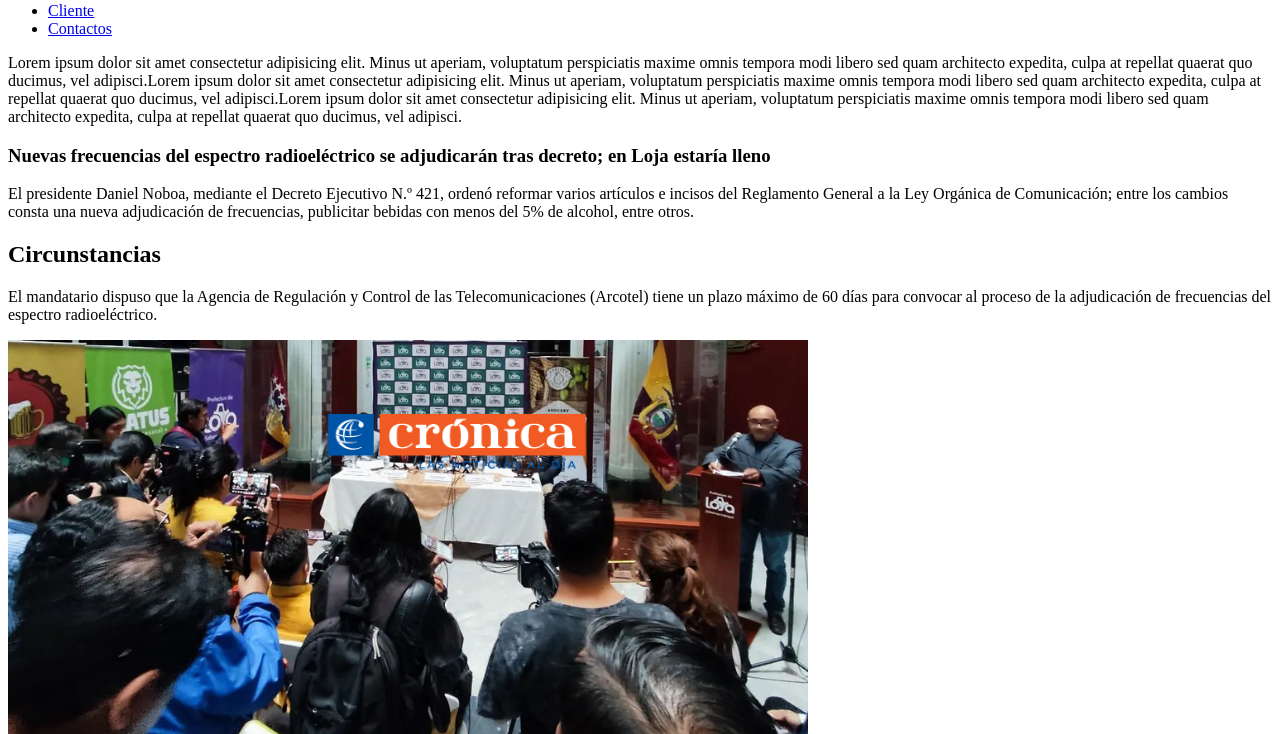
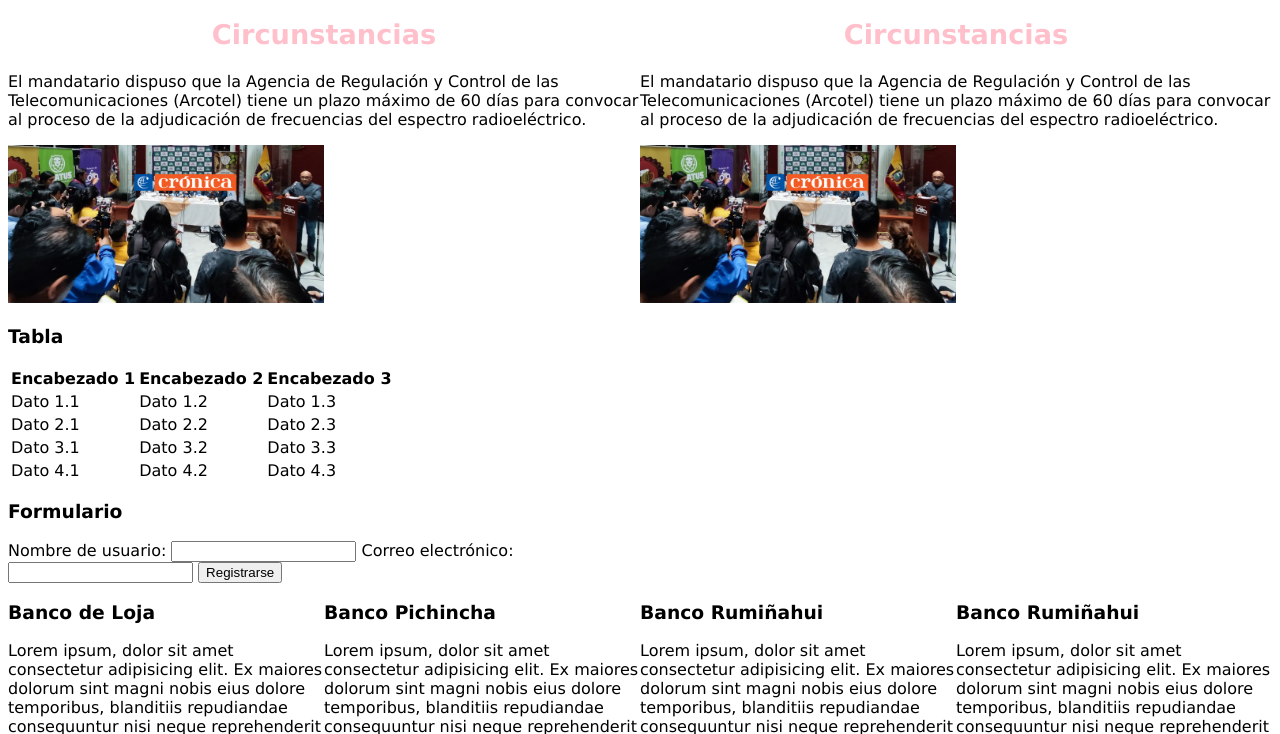
Before and after one commit to dianatorresguarnizo/ingenieriaweb, a plain HTML site: page index.html in a window 1280 px wide. Shown: the part 592-1326 px from the top of the page. Drawn offline with Linux system fonts and the light colour scheme.

Commit message:
HTML - CSS

```diff
--- /dev/null
+++ b/css/estilos.css
@@ -0,0 +1,59 @@
+body {
+    font-family: 'Lucida Sans', 'Lucida Sans Regular', 'Lucida Grande', 'Lucida Sans Unicode', Geneva, Verdana, sans-serif;
+}
+.cabecera {
+    height: 170px;
+    background-color: #775577;
+}
+.cabecera img {
+    float: left;
+    width: 10%;
+}
+.cabecera .botones {
+    float: right;
+}
+.cabecera .botones a{
+    color: gray;
+    font-size: 1em;
+    font-family: 'Franklin Gothic Medium', 'Arial Narrow', Arial, sans-serif;
+    padding: 10px;
+    font-weight: bold;
+}
+.container {
+    display: flex;
+    justify-content: center;
+}
+.container ul {
+    display: flex;
+    list-style: none;
+}
+.container ul li{
+    margin: 30px 10px;
+    font-size: 1.6em;
+    font-family: Impact, Haettenschweiler, 'Arial Narrow Bold', sans-serif;;
+}
+.container ul li a{
+    color: white;
+    text-decoration: none;
+}
+.container ul li a:hover{
+    font-size: 1.7em;
+    color: black;
+}
+.carrusel {
+    height: 140px;
+    background-color: #a7a0a7;
+}
+img {
+    width: 50%;
+}
+h1 {
+    font-size: 2em;
+    text-align: center;
+    color:yellow;
+}
+h2 {
+    font-size: 1.7em;
+    text-align: center;
+    color:pink;
+}
--- a/index.html
+++ b/index.html
@@ -4,32 +4,79 @@
     <meta charset="UTF-8">
     <meta name="viewport" content="width=device-width, initial-scale=1.0">
     <title>Proyecto Web</title>
+    <link rel="stylesheet" href="css/estilos.css">
 </head>
-<body>
-    <header>
+    <header class ="cabecera">
         <img src="img/logo.webp" alt="Logo Proyecto Web">
+        <div class="botones">
             <a href="#">Registro</a>
             <a href="#">Login</a>
+        </div>
+        <div class="container">
             <nav>
                 <ul>
                     <li><a href="#">Inicio</a></li>
-                <li><a href="#">Servicio</a></li>
+                    <li><a href="secundarias/servicios.html">Servicio</a></li>
                     <li><a href="#">Portafolio</a></li>
                     <li><a href="#">Cliente</a></li>
-                <li><a href="#">Contactos</a></li>
+                    <li><a href="secundarias/contactos.html">Contactos</a></li>
                 </ul>
             </nav>
+        </div>
+
     </header>
-    <section>
+    <section class="carrusel">
         <p>Lorem ipsum dolor sit amet consectetur adipisicing elit. Minus ut aperiam, voluptatum perspiciatis maxime omnis tempora modi libero sed quam architecto expedita, culpa at repellat quaerat quo ducimus, vel adipisci.Lorem ipsum dolor sit amet consectetur adipisicing elit. Minus ut aperiam, voluptatum perspiciatis maxime omnis tempora modi libero sed quam architecto expedita, culpa at repellat quaerat quo ducimus, vel adipisci.Lorem ipsum dolor sit amet consectetur adipisicing elit. Minus ut aperiam, voluptatum perspiciatis maxime omnis tempora modi libero sed quam architecto expedita, culpa at repellat quaerat quo ducimus, vel adipisci.</p>
     </section>
-    <section>
+    <section class="container">
         <article>
                 <h1>Nuevas frecuencias del espectro radioeléctrico se adjudicarán tras decreto; en Loja estaría lleno</h1>
                 <p>El presidente Daniel Noboa, mediante el Decreto Ejecutivo N.º 421, ordenó reformar varios artículos e incisos del Reglamento General a la Ley Orgánica de Comunicación; entre los cambios consta una nueva adjudicación de frecuencias, publicitar bebidas con menos del 5% de alcohol, entre otros.</p>
                 <h2>Circunstancias</h2>
                 <p>El mandatario dispuso que la Agencia de Regulación y Control de las Telecomunicaciones (Arcotel) tiene un plazo máximo de 60 días para convocar al proceso de la adjudicación de frecuencias del espectro radioeléctrico.</p>
                 <img src="img/reforma-ley-de-comunicacion.webp" alt="Reforma ">
+                <h3>Tabla</h3>
+                <table>
+                    <thead>
+                        <tr>
+                            <th>Encabezado 1</th>
+                            <th>Encabezado 2</th>
+                            <th>Encabezado 3</th>
+                        </tr>
+                    </thead>
+                    <tbody>
+                        <tr>
+                            <td>Dato 1.1</td>
+                            <td>Dato 1.2</td>
+                            <td>Dato 1.3</td>
+                        </tr>
+                        <tr>
+                            <td>Dato 2.1</td>
+                            <td>Dato 2.2</td>
+                            <td>Dato 2.3</td>
+                        </tr>
+                        <tr>
+                            <td>Dato 3.1</td>
+                            <td>Dato 3.2</td>
+                            <td>Dato 3.3</td>
+                        </tr>
+                        <tr>
+                            <td>Dato 4.1</td>
+                            <td>Dato 4.2</td>
+                            <td>Dato 4.3</td>
+                        </tr>
+                    </tbody>
+                </table>
+                <h3>Formulario</h3>
+                <form action="/submit" method="post">
+                    <label for="username">Nombre de usuario:</label>
+                    <input type="text" id="username" name="username" required>
+
+                    <label for="email">Correo electrónico:</label>
+                    <input type="email" id="email" name="email" required>
+
+                    <input type="submit" value="Registrarse">
+                </form>
         </article>
         <article>
             <h1>Nuevas frecuencias del espectro radioeléctrico se adjudicarán tras decreto; en Loja estaría lleno</h1>
@@ -39,15 +86,24 @@
             <img src="img/reforma-ley-de-comunicacion.webp" alt="Reforma ">
     </article>
     </section>
+    <div class="container">
         <aside>
             <h3>Banco de Loja</h3>
+            <p>Lorem ipsum, dolor sit amet consectetur adipisicing elit. Ex maiores dolorum sint magni nobis eius dolore temporibus, blanditiis repudiandae consequuntur nisi neque reprehenderit distinctio pariatur laborum suscipit, perspiciatis labore tempore!</p>
         </aside>
         <aside>
             <h3>Banco Pichincha</h3>
+            <p>Lorem ipsum, dolor sit amet consectetur adipisicing elit. Ex maiores dolorum sint magni nobis eius dolore temporibus, blanditiis repudiandae consequuntur nisi neque reprehenderit distinctio pariatur laborum suscipit, perspiciatis labore tempore!</p>
         </aside>
         <aside>
             <h3>Banco Rumiñahui</h3>
+            <p>Lorem ipsum, dolor sit amet consectetur adipisicing elit. Ex maiores dolorum sint magni nobis eius dolore temporibus, blanditiis repudiandae consequuntur nisi neque reprehenderit distinctio pariatur laborum suscipit, perspiciatis labore tempore!</p>
         </aside>
+        <aside>
+            <h3>Banco Rumiñahui</h3>
+            <p>Lorem ipsum, dolor sit amet consectetur adipisicing elit. Ex maiores dolorum sint magni nobis eius dolore temporibus, blanditiis repudiandae consequuntur nisi neque reprehenderit distinctio pariatur laborum suscipit, perspiciatis labore tempore!</p>
+        </aside>
+    </div>
     <footer>Diana Torres - 2024</footer>
 </body>
 </html>
```
Also changed, not shown: secundarias/contactos.html (added, +31 -0 lines), secundarias/servicios.html (added, +31 -0 lines). Lines whose indentation alone changed are shown as unchanged.
